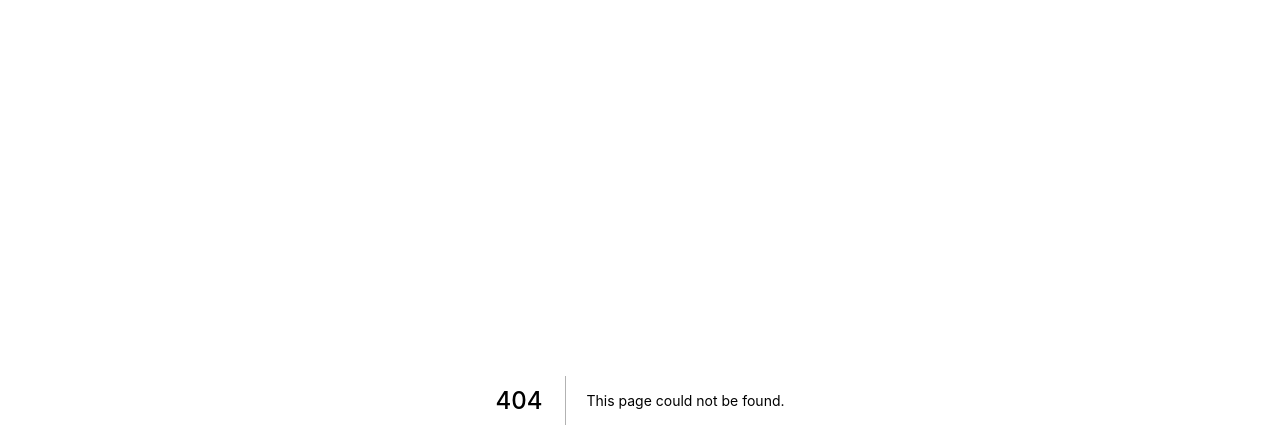
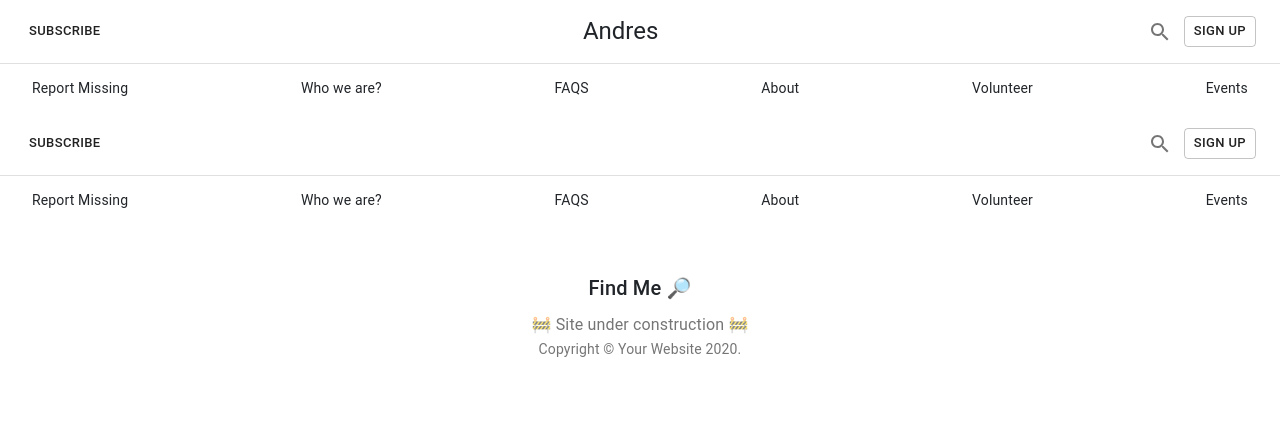
Before and after one commit to andresogando/findme, a Next.js app: page /b/showroom in a window 1280 px wide. Before the commit this address had no page. Shown: the top 448 px of the page. Built offline with nearby package versions, Linux system fonts and the light colour scheme.

Commit message:
fixed header & footer layers

```diff
--- a/components/footer.js
+++ b/components/footer.js
@@ -1,15 +1,51 @@
-import TwitterIcon from '@material-ui/icons/Twitter';
-import { IconButton } from '@material-ui/core';
-import FacebookIcon from '@material-ui/icons/Facebook';
+import React from 'react';
+import PropTypes from 'prop-types';
+import { makeStyles } from '@material-ui/core/styles';
+import Container from '@material-ui/core/Container';
+import Typography from '@material-ui/core/Typography';
+import Link from '@material-ui/core/Link';
 
+function Copyright() {
+  return (
+    <Typography variant="body2" color="textSecondary" align="center">
+      {'Copyright © '}
+      <Link color="inherit" href="/">
+        Your Website
+      </Link>{' '}
+      {new Date().getFullYear()}
+      {'.'}
+    </Typography>
+  );
+}
 
-export default function Footer(){
-    return(
-        <div>
-            <div className="footer__icons">
-               <IconButton> <a href="#"> <TwitterIcon /> </a></IconButton>
-               <IconButton> <a href="#"> <FacebookIcon /> </a></IconButton>
-            </div>
-        </div>
-    )
+const useStyles = makeStyles((theme) => ({
+  footer: {
+    backgroundColor: theme.palette.background.paper,
+    // marginTop: theme.spacing(8),
+    padding: theme.spacing(6, 0),
+  },
+}));
+
+export default function Footer(props) {
+  const classes = useStyles();
+  const { description, title } = props;
+
+  return (
+    <footer className={classes.footer}>
+      <Container maxWidth="lg">
+        <Typography variant="h6" align="center" gutterBottom>
+          {title}
+        </Typography>
+        <Typography variant="subtitle1" align="center" color="textSecondary" component="p">
+          {description}
+        </Typography>
+        <Copyright  />
+      </Container>
+    </footer>
+  );
 }
+
+Footer.propTypes = {
+  description: PropTypes.string,
+  title: PropTypes.string,
+};
--- /dev/null
+++ b/components/headerx2.js
@@ -0,0 +1,87 @@
+import React from 'react';
+import PropTypes from 'prop-types';
+import { makeStyles } from '@material-ui/core/styles';
+import Toolbar from '@material-ui/core/Toolbar';
+import Button from '@material-ui/core/Button';
+import IconButton from '@material-ui/core/IconButton';
+import SearchIcon from '@material-ui/icons/Search';
+import Typography from '@material-ui/core/Typography';
+import Link from '@material-ui/core/Link';
+
+
+
+
+
+const useStyles = makeStyles((theme) => ({
+  toolbar: {
+    borderBottom: `1px solid ${theme.palette.divider}`,
+  },
+  toolbarTitle: {
+    flex: 1,
+  },
+  toolbarSecondary: {
+    justifyContent: 'space-between',
+    overflowX: 'auto',
+  },
+  toolbarLink: {
+    padding: theme.spacing(1),
+    flexShrink: 0,
+  },
+}));
+
+export default function Header(props) {
+    const sections = [
+        { title: 'Report Missing', url: '#' },
+        { title: 'Who we are?', url: '#' },
+        { title: 'FAQS', url: '#' },
+        { title: 'About', url: '#' },
+        { title: 'Volunteer', url: '#' },
+        { title: 'Events', url: '#' },
+      ];
+
+  const classes = useStyles();
+    const {  title } = props;
+
+  return (
+    <React.Fragment>
+      <Toolbar className={classes.toolbar}>
+        <Button size="small"> Subscribe </Button>
+        <Typography
+          component="h2"
+          variant="h5"
+          color="inherit"
+          align="center"
+          noWrap
+          className={classes.toolbarTitle}
+        >
+          {title}
+        </Typography>
+        <IconButton>
+          <SearchIcon />
+        </IconButton>
+        <Button variant="outlined" size="small">
+          Sign up
+        </Button>
+      </Toolbar>
+      <Toolbar component="nav" variant="dense" className={classes.toolbarSecondary}>
+        {sections.map((section) => (
+          <Link
+            color="inherit"
+            noWrap
+            key={section.title}
+            variant="body2"
+            href={section.url}
+            className={classes.toolbarLink}
+          >
+            {section.title}
+          </Link>
+        ))}
+      </Toolbar>
+    </React.Fragment>
+  );
+}
+
+Header.propTypes = {
+  sections: PropTypes.array,
+  title: PropTypes.string,
+};
--- a/components/layout.js
+++ b/components/layout.js
@@ -1,7 +1,7 @@
 import Footer from '../components/footer';
 import Meta from '../components/meta';
-import Header from '../components/header'
-import {Container} from 'react-bootstrap'
+import Headerx2 from '../components/headerx2';
+
 
 
 
@@ -9,18 +9,17 @@ import {Container} from 'react-bootstrap'
 export default function Layout({children}) {
     return(
         <>
-        <Meta />
-        <Header />
+
         <div className='layout__main'>
-            <Container >
-                <main>{children}
+            <Meta />
+            <Headerx2 title="Andres"/>
+            <main>{children}
 
 
                 </main>
-            </Container>
+
         </div>
-
-      <Footer />
+      <Footer title="Find Me 🔎  " description=" 🚧     Site under construction   🚧  "/>
       </>
       )
     }
--- a/package.json
+++ b/package.json
@@ -11,6 +11,7 @@
     "@aws-amplify/ui-react": "^0.2.24",
     "@material-ui/core": "^4.11.0",
     "@material-ui/icons": "^4.9.1",
+    "@material-ui/styles": "^4.10.0",
     "@sentry/react": "^5.26.0",
     "@sentry/tracing": "^5.26.0",
     "@sweetalert/with-react": "^0.1.1",
--- a/pages/_app.js
+++ b/pages/_app.js
@@ -1,5 +1,5 @@
 import "bootstrap/dist/css/bootstrap.css";
-
+import "../styles/global.css"
 
 
 function MyApp({ Component, pageProps }) {
--- /dev/null
+++ b/pages/b/showroom.js
@@ -0,0 +1,15 @@
+import React from 'react';
+import Headerx2 from '../../components/headerx2';
+import Layout from '../../components/layout';
+
+
+
+export default function Showroom(){
+    return(
+        <Layout>
+        <Headerx2 />
+
+
+        </Layout>
+    )
+}
--- /dev/null
+++ b/styles/global.css
@@ -0,0 +1,10 @@
+html,
+body {
+    padding: 0;
+    height: 100%;
+    margin: 0;
+    font-family: -apple-system, BlinkMacSystemFont, 'Segoe UI', Roboto, Oxygen, Ubuntu, Cantarell, 'Open Sans', 'Helvetica Neue', sans-serif;
+    font-style: normal;
+    font-weight: lighter;
+    font-size: medium;
+}
```
Also changed, not shown: components/header.js (deleted, +0 -106 lines), components/showroom.js (+5 -6 lines), components/uploader.js (+24 -15 lines), pages/index.js (+15 -13 lines).
